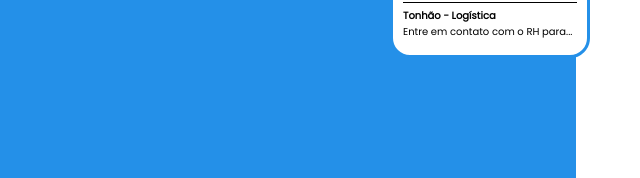
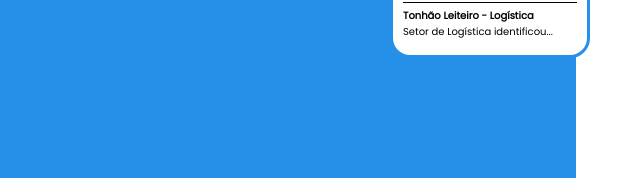
Before and after one commit to beatrizac03/siteMooMilk, a plain HTML site: page portalRH.html in a window 1280 px wide. Both pictures are taken after a click on the element 1221 px from the left and 41 px from the top of the page. Shown: the part 207-385 px from the top of the page, 640-1280 px from the left. Drawn offline with Linux system fonts and the light colour scheme.

```diff
--- a/portalRH.css
+++ b/portalRH.css
@@ -260,3 +260,7 @@ body{
     border-radius: 1rem;
     padding: 1rem;
 }
+
+
+
+/* MEU PERFIL RH */
--- a/portalRH.html
+++ b/portalRH.html
@@ -33,8 +33,8 @@
                 <span>Análise de demanda do setor...</span>
             </div>
             <div class="msg-notif-4">
-                <span><b>Tonhão  - Logística</b></span>
-                <span>Entre em contato com o RH para...</span>
+                <span><b>Tonhão Leiteiro - Logística</b></span>
+                <span>Setor de Logística identificou...</span>
             </div>
         </div>
     </section>
```
Also changed, not shown: index.html.html (renamed from paginicial.html).
